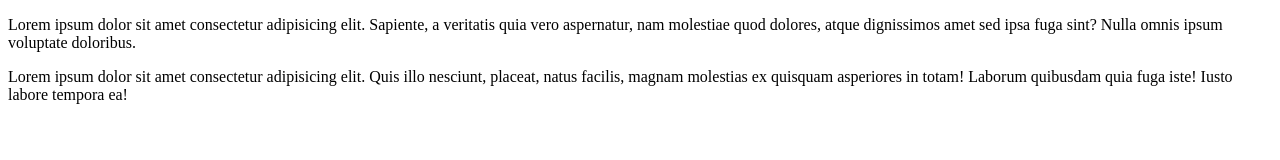
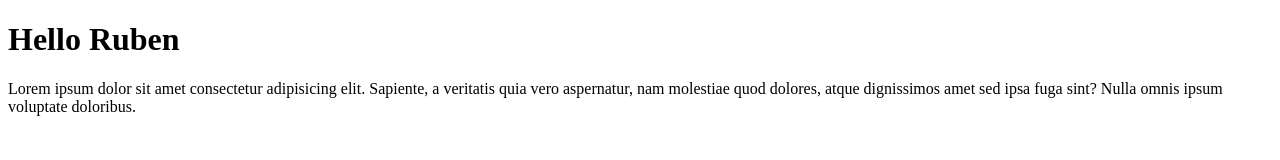
Before and after one commit to Ruben2011H/work1, a plain HTML site: page index.html in a window 1280 px wide. Drawn offline with Linux system fonts and the light colour scheme.

Commit message:
verify 1

```diff
--- a/index.html
+++ b/index.html
@@ -7,7 +7,8 @@
     <link rel="stylesheet" href="./app.css">
 </head>
 <body>
+    <h1>Hello Ruben</h1>
     <p>Lorem ipsum dolor sit amet consectetur adipisicing elit. Sapiente, a veritatis quia vero aspernatur, nam molestiae quod dolores, atque dignissimos amet sed ipsa fuga sint? Nulla omnis ipsum voluptate doloribus.</p>
-   <p>Lorem ipsum dolor sit amet consectetur adipisicing elit. Quis illo nesciunt, placeat, natus facilis, magnam molestias ex quisquam asperiores in totam! Laborum quibusdam quia fuga iste! Iusto labore tempora ea!</p>
+   <!-- <p>Lorem ipsum dolor sit amet consectetur adipisicing elit. Quis illo nesciunt, placeat, natus facilis, magnam molestias ex quisquam asperiores in totam! Laborum quibusdam quia fuga iste! Iusto labore tempora ea!</p> -->
 </body>
 </html>
```
Also changed, not shown: about.html (added, +11 -0 lines), 1 other file.
